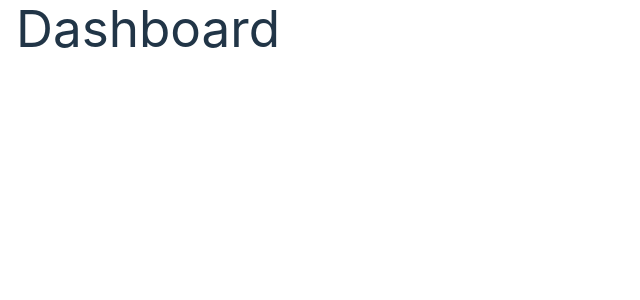
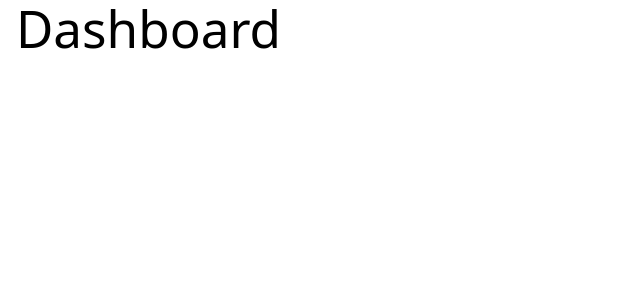
Before and after one commit to abhijeet8900/enterprise-dashboard, a React (Vite) app: page / in a window 1280 px wide. Shown: the top 300 px of the page, without its empty margins (0-640 px from the left). Built offline with nearby package versions, Linux system fonts and the light colour scheme.

Commit message:
- Update: Background color and fonts

```diff
--- a/src/App.css
+++ b/src/App.css
@@ -1,6 +1,8 @@
 #root {
   @apply w-screen;
   @apply h-screen;
+  @apply text-black;
+  @apply font-sans;
 }
 
 .app-container {
--- a/src/index.css
+++ b/src/index.css
@@ -8,13 +8,12 @@
   font-weight: 400;
 
   color-scheme: light dark;
-  color: rgba(255, 255, 255, 0.87);
-  background: white;
 
   font-synthesis: none;
   text-rendering: optimizeLegibility;
   -webkit-font-smoothing: antialiased;
   -moz-osx-font-smoothing: grayscale;
+  @apply bg-slate-100;
 }
 
 a {
```
